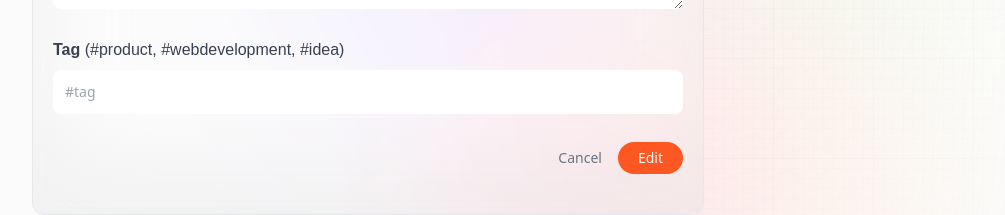
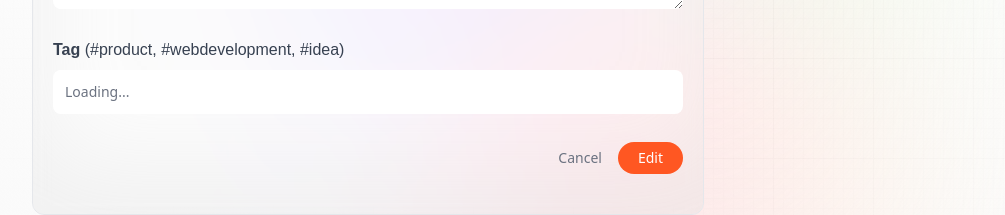
Before and after one commit to 4Furki4/Promptopia, a Next.js app: page /update-prompt/1 in a window 1280 px wide. Shown: the part 547-762 px from the top of the page, without its empty margins (32-1037 px from the left). Built offline with nearby package versions, Linux system fonts and the light colour scheme; no server answers; the database is empty.

Commit message:
fix: editing problems new tags caused solved

```diff
--- a/app/api/prompt/[id]/route.ts
+++ b/app/api/prompt/[id]/route.ts
@@ -1,6 +1,7 @@
 import { connectToDb } from "@utils/database";
 import { NextRequest, NextResponse } from "next/server";
 import Prompt from "@models/prompt";
+import { Tag } from "@models/tag";
 
 export async function GET(request: NextRequest, { params: { id } }: { params: { id: string } }) {
     try {
@@ -24,7 +25,7 @@ export async function GET(request: NextRequest, { params: { id } }: { params: {
 }
 
 export async function PATCH(request: NextRequest, { params: { id } }: { params: { id: string } }) {
-    const { prompt, tag } = await request.json();
+    const { prompt, tags } = await request.json();
     try {
         await connectToDb()
         const existingPrompt = await Prompt.findById(id);
@@ -34,14 +35,21 @@ export async function PATCH(request: NextRequest, { params: { id } }: { params:
                 status: 404,
             });
         }
+        console.log(existingPrompt)
         existingPrompt.prompt = prompt;
-        existingPrompt.tag = tag;
+        existingPrompt.tags = [];
+        tags.map((tag: string) => {
+            const newTag = new Tag({
+                tag: tag
+            })
+            existingPrompt.tags.push(newTag)
+        })
         await existingPrompt.save();
         return new NextResponse(JSON.stringify(existingPrompt), {
             status: 200,
         });
-    } catch (error) {
-        return new NextResponse("Internal server error", {
+    } catch (error: any) {
+        return new NextResponse(error.message, {
             status: 500,
         });
     }
--- a/app/update-prompt/[id]/page.tsx
+++ b/app/update-prompt/[id]/page.tsx
@@ -5,15 +5,19 @@ import { useRouter } from 'next/navigation'
 import Form from '@components/Form'
 export default function EditPrompt({ params: { id: promptId } }: { params: { id: string } }) {
     const [submitting, setSubmitting] = useState<boolean>(false)
-    const [post, setPost] = useState<Prompt>({
+    const [post, setPost] = useState<InputPromt>({
         prompt: 'Loading...',
-        tag: 'Loading...',
+        tags: "Loading..."
     })
     useEffect(() => {
         const fetchPost = async (promptId: string) => {
             const response = await fetch(`/api/prompt/${promptId}`)
-            const data: Prompt = await response.json()
-            setPost(data)
+            const data: PromptAndUser = await response.json()
+            const { prompt, tags } = data
+            setPost({
+                prompt,
+                tags: tags.map((tag) => tag.tag).join(' ')
+            })
         }
         if (promptId) fetchPost(promptId)
     }, [promptId])
@@ -21,7 +25,16 @@ export default function EditPrompt({ params: { id: promptId } }: { params: { id:
 
     async function updatePrompt(event: InputEvent) {
         event.preventDefault()
+        const { prompt, tags } = post
+        if (!prompt || !tags) return alert('Please fill out all fields')
 
+        const tagArray = tags.trim().split(' ')
+        if (tagArray.length > 5) return alert('Please only use 5 tags or less')
+        console.log(tagArray);
+        const data = {
+            prompt,
+            tags: tagArray
+        }
         setSubmitting(true);
         if (!promptId) return alert('No prompt id found')
         try {
@@ -30,7 +43,7 @@ export default function EditPrompt({ params: { id: promptId } }: { params: { id:
                 headers: {
                     'Content-Type': 'application/json'
                 },
-                body: JSON.stringify(post)
+                body: JSON.stringify(data)
             })
             if (response.ok) router.push('/profile')
         } catch (error) {
```
